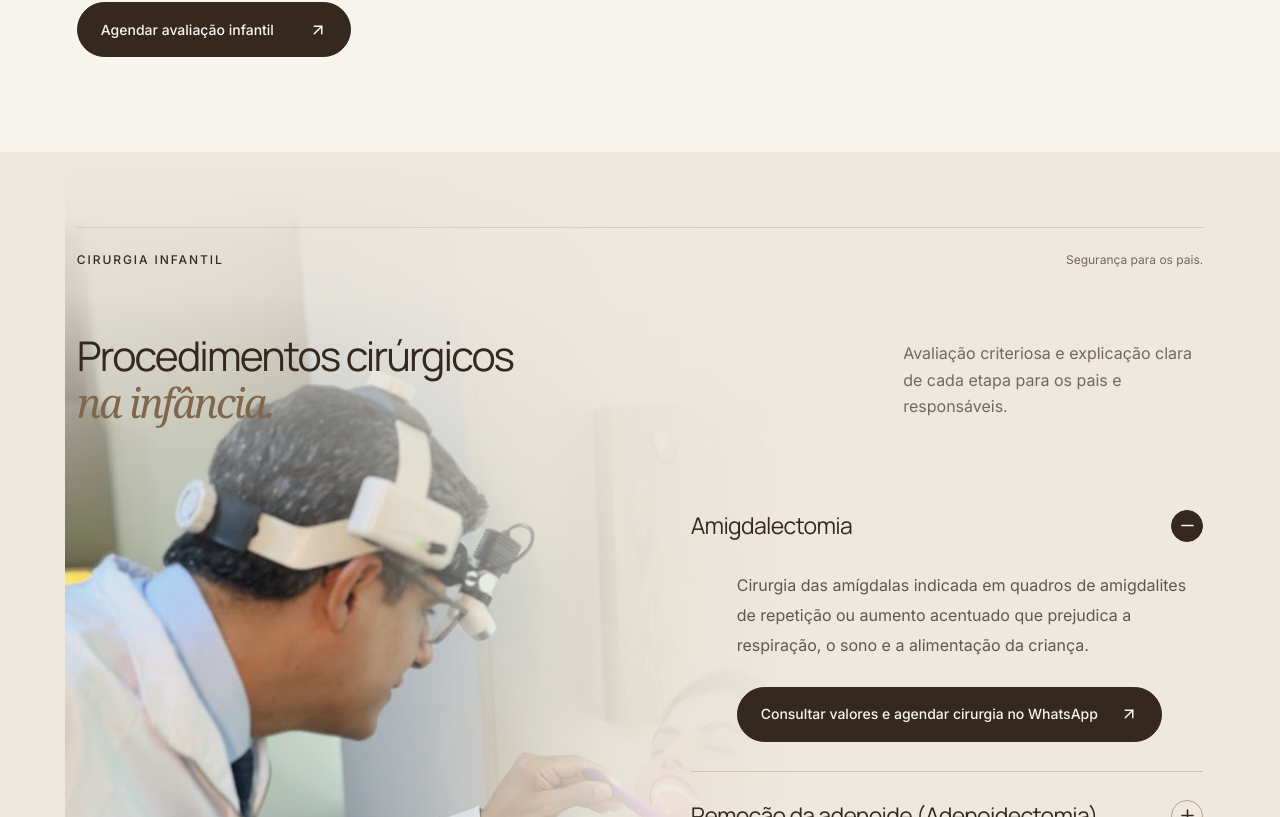
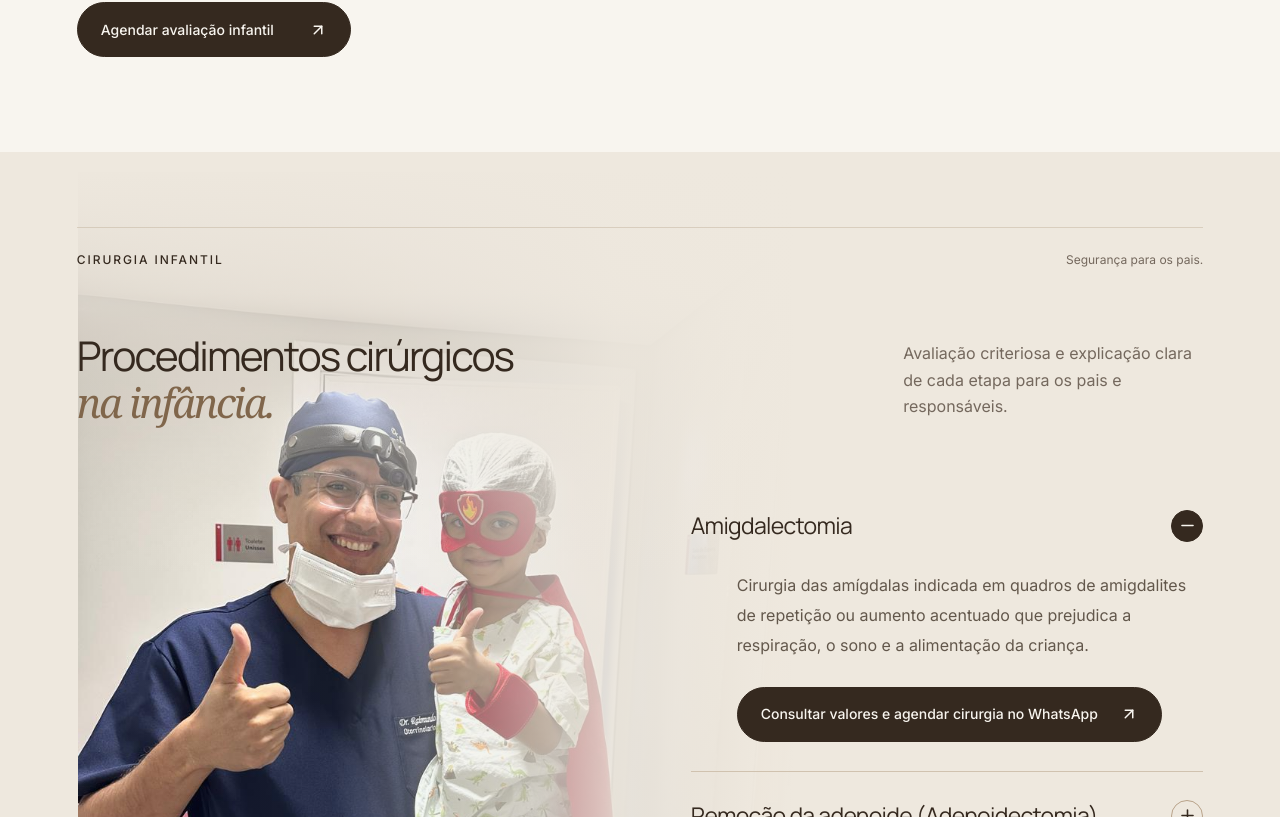
Before and after one commit to Guilh-montalvao/dr-raimundo-aldemar-site, a Next.js app: page /atendimento-infantil in a window 1280 px wide. Shown: the part 1963-2780 px from the top of the page. Built offline with nearby package versions, Linux system fonts and the light colour scheme; no server answers.

Commit message:
fix(infantil): substitui fotos de adultos por fotos reais de criancas em todos os procedimentos infantis

```diff
--- a/app/atendimento-infantil/page.tsx
+++ b/app/atendimento-infantil/page.tsx
@@ -28,7 +28,8 @@ const pediatricSurgeries = [
     id: "amigdalectomia",
     title: "Amigdalectomia",
     text: "Cirurgia das amígdalas indicada em quadros de amigdalites de repetição ou aumento acentuado que prejudica a respiração, o sono e a alimentação da criança.",
-    image: "/media/area-garganta.jpg",
+    image: "/media/super-herois-kids3.jpeg",
+    className: "area-image-adenoide",
   },
   {
     id: "adenoide",
@@ -41,13 +42,15 @@ const pediatricSurgeries = [
     id: "tubo",
     title: "Miringotomia e colocação de tubo de ventilação",
     text: "Procedimento delicado em que é realizada a miringotomia (pequena abertura na membrana timpânica) seguida da inserção do tubo de ventilação, indicado para drenagem de secreção e aeração do ouvido médio em crianças com otites de repetição ou líquido acumulado.",
-    image: "/media/area-ouvido.jpg",
+    image: "/media/super-herois-kids2.jpeg",
+    className: "area-image-adenoide",
   },
   {
     id: "frenectomia",
     title: "Frenectomia — correção do frênulo lingual",
     text: "Correção cirúrgica da 'língua presa' quando indicada para favorecer a amamentação em bebês, a deglutição e o desenvolvimento livre da fala na infância.",
-    image: "/media/area-garganta.jpg",
+    image: "/media/super-herois-kids4.jpeg",
+    className: "area-image-adenoide",
   },
 ];
 
```
